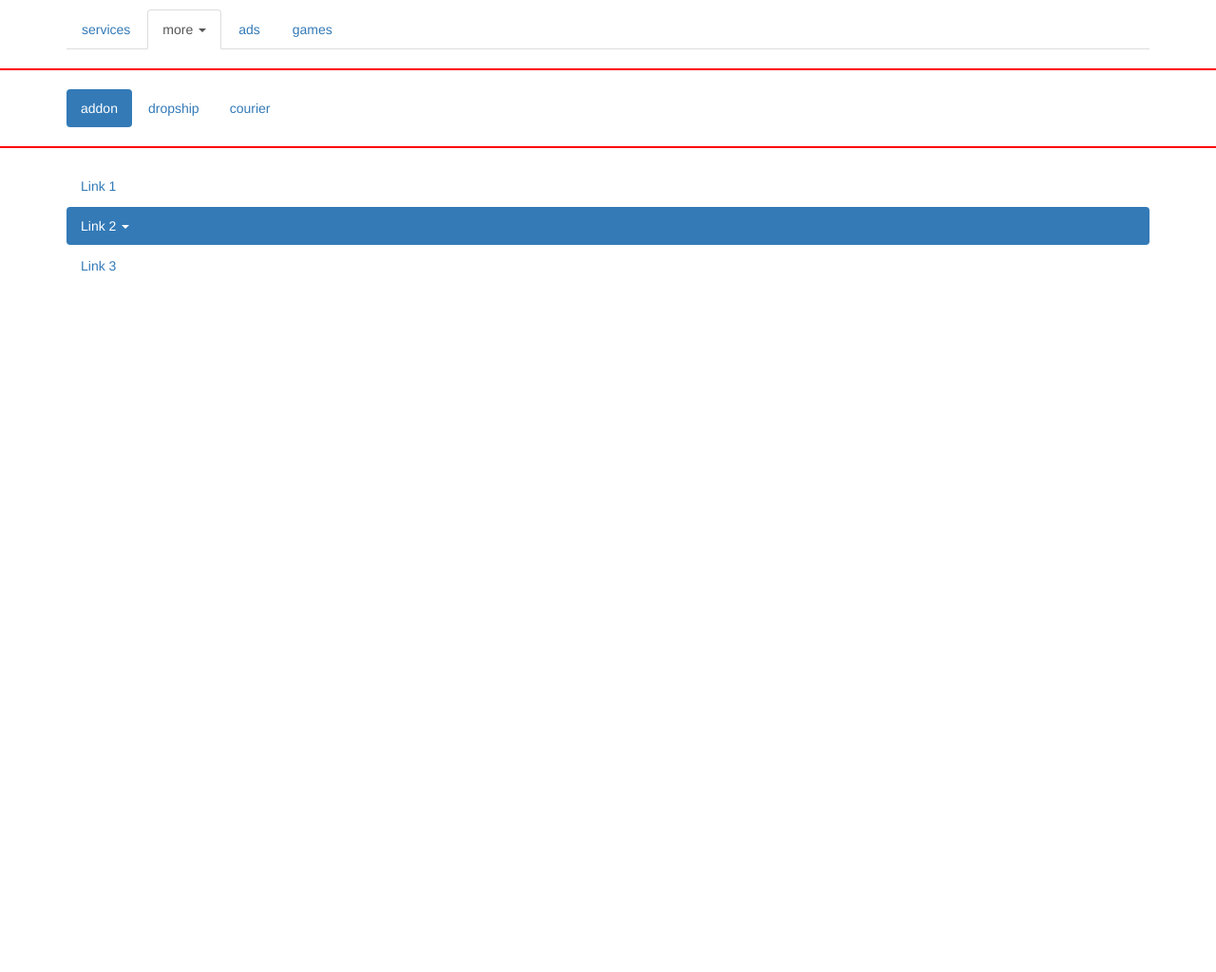
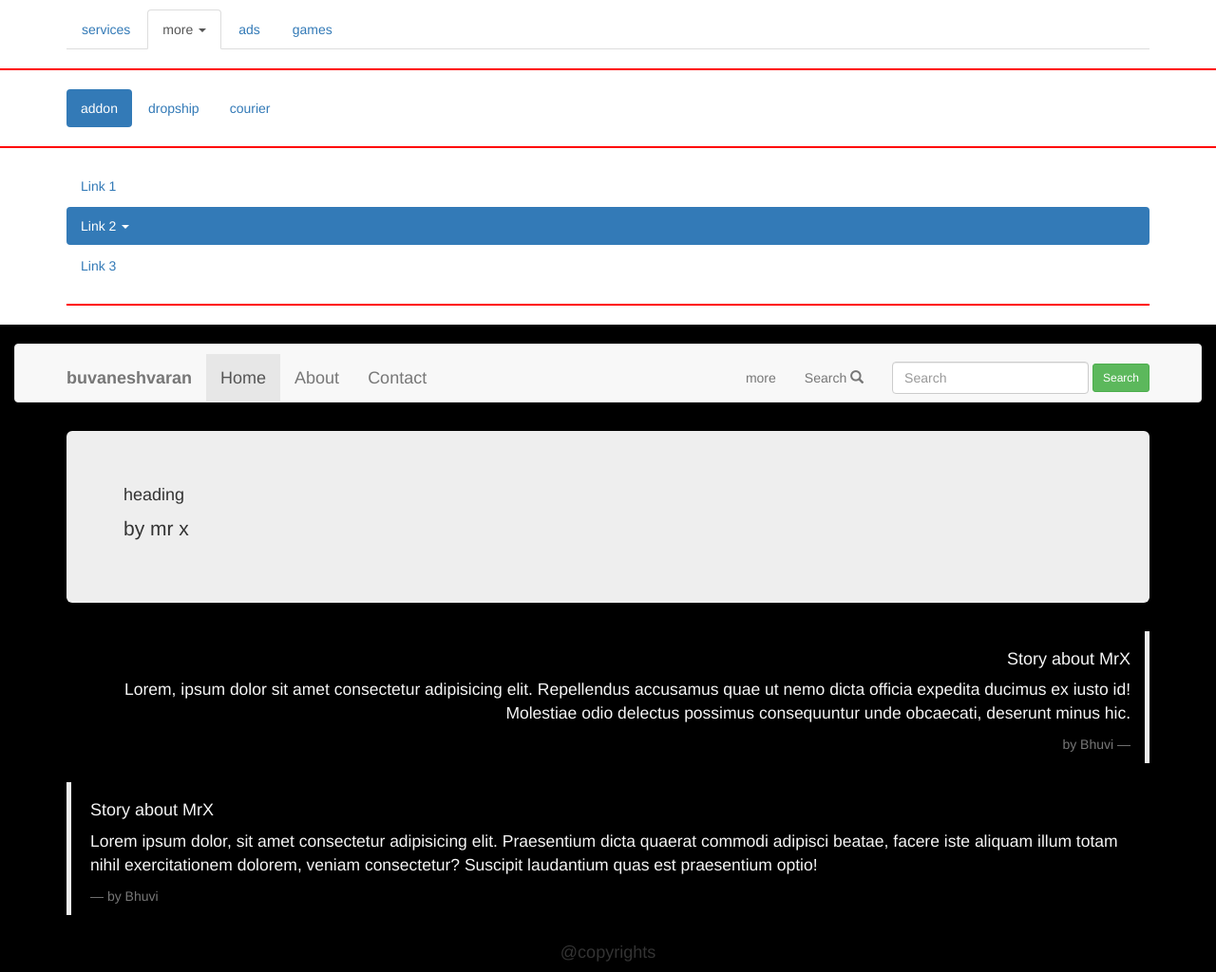
Before and after one commit to MrX1068/bootstrap_practice, a plain HTML site: page index.html in a window 1280 px wide. Shown: the part 9023-10047 px from the top of the page at 95% size. Before the commit the page ends 9323 px from the top, so only its background shows below. Drawn offline with nearby package versions, Linux system fonts and the light colour scheme.

Commit message:
Add files via upload

```diff
--- a/index.html
+++ b/index.html
@@ -742,6 +742,78 @@
         </li>
         <li><a href="#">Link 3</a></li>
       </ul>
+      <hr />
+    </div>
+    <div class="container-fluid bodybg">
+      <nav class="navbar navbar-default navbarmar">
+        <div class="container">
+          <div class="navbar-header logo1">
+            <div class="navbar-brand logo1">buvaneshvaran</div>
+          </div>
+          <ul class="nav navbar-nav colornav">
+            <li class="active"><a href="#">Home</a></li>
+            <li class="list-color"><a href="#">About</a></li>
+            <li><a href="#">Contact</a></li>
+          </ul>
+          <ul class="navbar-nav nav navbar-right">
+            <li><a href="#">more</a></li>
+            <li>
+              <a href="#"
+                >Search <span class="glyphicon glyphicon-search"></span
+              ></a>
+            </li>
+            <li>
+              <form class="navbar-form" role="search">
+                <div class="form-group">
+                  <input
+                    class="form-control"
+                    type="search"
+                    name=""
+                    placeholder="Search"
+                    id=""
+                  />
+                </div>
+                <button
+                  type="button"
+                  class="btn btn-sm btn-success"
+                  role="button"
+                >
+                  Search
+                </button>
+              </form>
+            </li>
+          </ul>
+        </div>
+      </nav>
+      <div class="container jmbcon">
+        <div class="jumbotron">
+          <h4>heading</h4>
+          <p>by mr x</p>
+        </div>
+      </div>
+      <div class="container">
+        <blockquote class="blockquote-reverse bqc">
+          <h4>Story about MrX</h4>
+          <p>
+            Lorem, ipsum dolor sit amet consectetur adipisicing elit.
+            Repellendus accusamus quae ut nemo dicta officia expedita ducimus ex
+            iusto id! Molestiae odio delectus possimus consequuntur unde
+            obcaecati, deserunt minus hic.
+          </p>
+          <footer>by Bhuvi</footer>
+        </blockquote>
+      </div>
+      <div class="container">
+        <blockquote class="bqc">
+          <h4>Story about MrX</h4>
+          <p>
+          Lorem ipsum dolor, sit amet consectetur adipisicing elit. Praesentium dicta quaerat commodi adipisci beatae, facere iste aliquam illum totam nihil exercitationem dolorem, veniam consectetur? Suscipit laudantium quas est praesentium optio!
+          </p>
+          <footer>by Bhuvi</footer>
+        </blockquote>
+    </div>
+    <div class="footer text-center">
+      <h4>@copyrights</h4>
     </div>
   </body>
 </html>
--- a/style.css
+++ b/style.css
@@ -48,3 +48,39 @@ ul.list-group {
   color: orangered;
   border: 2px orangered;
 }
+
+
+
+.navbar-brand {
+  color: orangered;
+  font-weight: bolder;
+}
+
+.colornav {
+  font-size: large;
+  color: orangered;
+}
+
+.bodybg {
+  background: black;
+
+}
+
+.navbarmar {
+  margin-top: 20px;
+  padding-top: 10px;
+
+}
+
+.jmbcon {
+  margin-top: 30px;
+
+}
+
+.bqc {
+  color: whitesmoke;
+}
+
+.listcolor {
+  color: cyan;
+}
```
